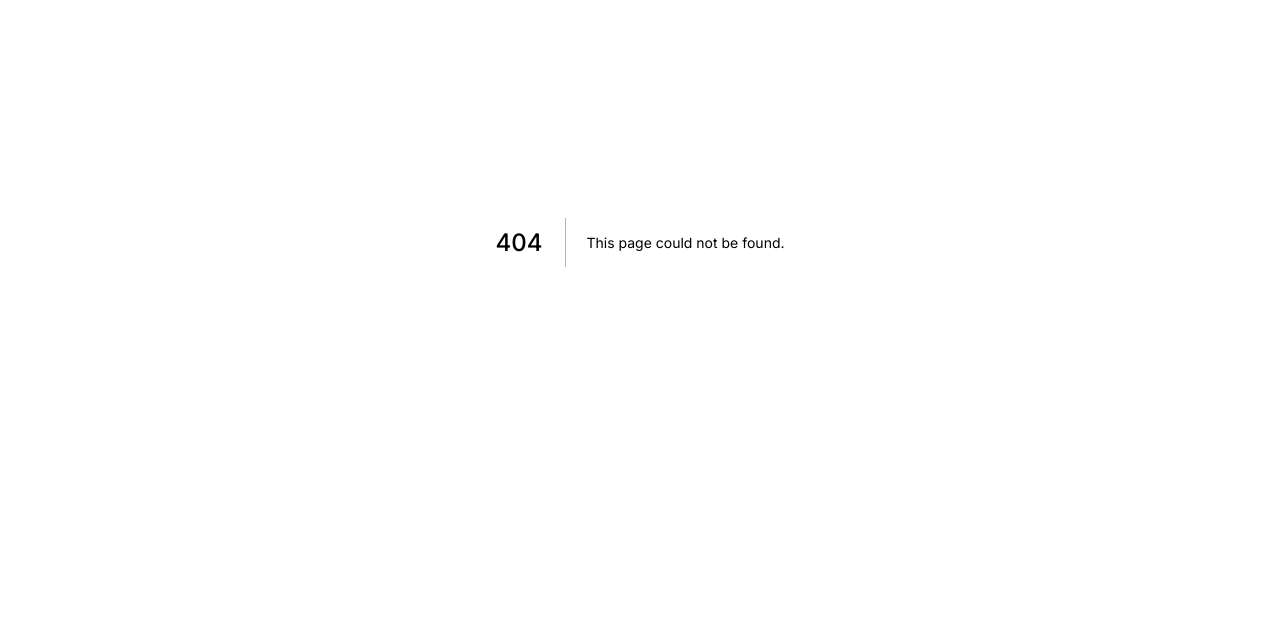
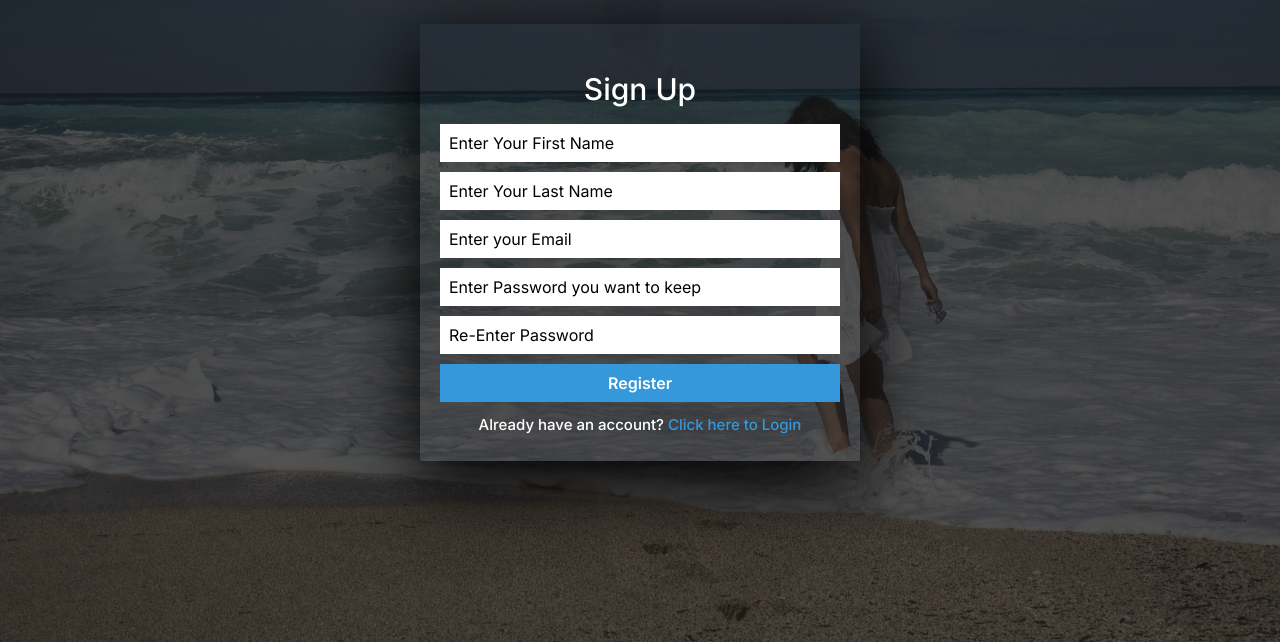
Before and after one commit to MrNiNaD/mayuri-travel-agency, a Next.js app: page /signup in a window 1280 px wide. Before the commit this address had no page. Shown: the part 158-800 px from the top of the page. Built offline with nearby package versions, Linux system fonts and the light colour scheme.

Commit message:
feat: sign up form

```diff
--- a/src/app/login/page.tsx
+++ b/src/app/login/page.tsx
@@ -31,7 +31,7 @@ const Page = () => {
       <div className={style.signUpContainer}>
         <span className={style.forPasswordLink}>
           Don't have account?{" "}
-          <Link className={style.signUpLink} href={"/login"}>
+          <Link className={style.signUpLink} href={"/signup"}>
             Signup Now
           </Link>
         </span>
--- /dev/null
+++ b/src/app/signup/page.tsx
@@ -0,0 +1,52 @@
+import { PasswordIcon, UserIcon } from "@/assets/svg/login.svg";
+import AuthLayout from "@/component/AuthLayout";
+import Button from "@/element/Button";
+import Input from "@/element/Input";
+import Link from "next/link";
+import React from "react";
+import loginStyle from ".././login/page.module.css";
+
+const Page = () => {
+  return (
+    <AuthLayout>
+      <h3>Sign Up</h3>
+      <Input
+        className={loginStyle.authInputStyle}
+        id="signup-first-name-input"
+        placeholder="Enter Your First Name"
+      />
+      <Input
+        className={loginStyle.authInputStyle}
+        id="signup-last-name-input"
+        placeholder="Enter Your Last Name"
+      />
+      <Input
+        className={loginStyle.authInputStyle}
+        id="signup-email-input"
+        placeholder="Enter your Email"
+        type="email"
+      />
+      <Input
+        className={loginStyle.authInputStyle}
+        id="signup-password-input"
+        placeholder="Enter Password you want to keep"
+      />
+      <Input
+        className={loginStyle.authInputStyle}
+        id="signup-re-password-input"
+        placeholder="Re-Enter Password"
+      />
+      <Button>Register</Button>
+      <div className={loginStyle.signUpContainer}>
+        <span className={loginStyle.forPasswordLink}>
+          Already have an account?{" "}
+          <Link className={loginStyle.signUpLink} href={"/login"}>
+            Click here to Login
+          </Link>
+        </span>
+      </div>
+    </AuthLayout>
+  );
+};
+
+export default Page;
```
